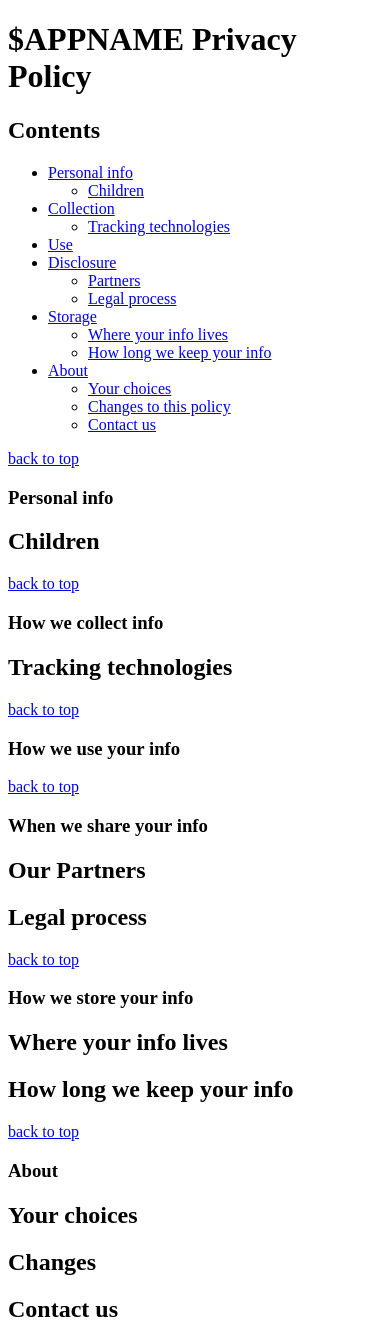
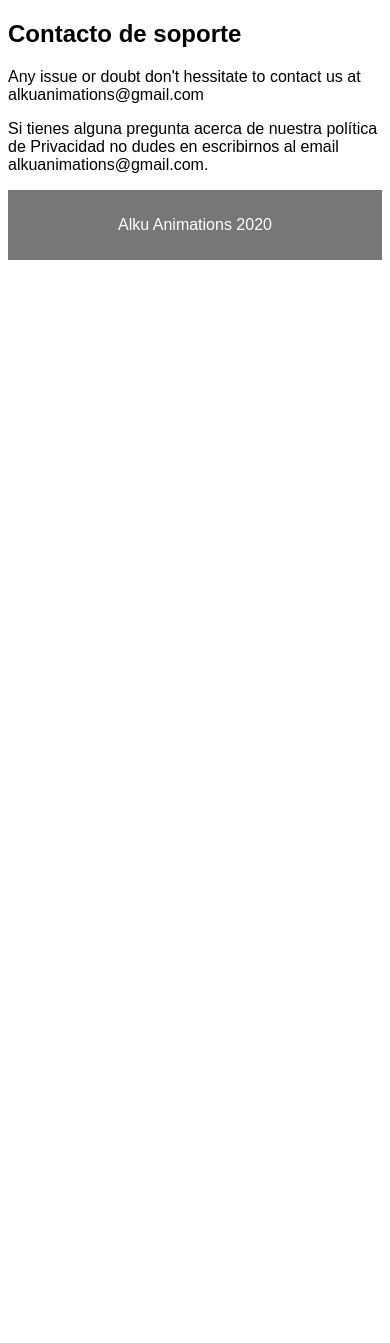
Before and after one commit to josueburbanov/ciudad-que-respira, a plain HTML site: page index.html in a window 390 px wide. After the commit the page ends 844 px from the top, so only its background shows below. Drawn offline with Linux system fonts and the light colour scheme.

Commit message:
Update index.html

```diff
--- a/index.html
+++ b/index.html
@@ -1,135 +1,86 @@
-<!DOCTYPE HTML>
+<!DOCTYPE html>
+<html lang="en">
+<head>
+<title>Contact Support</title>
+<meta charset="utf-8">
+<meta name="viewport" content="width=device-width, initial-scale=1">
+<style>
+* {
+  box-sizing: border-box;
+}
 
-<!-- This Source Code Form is subject to the terms of the Mozilla Public
-     License, v. 2.0. If a copy of the MPL was not distributed with this file,
-     You can obtain one at http://mozilla.org/MPL/2.0/.  -->
+body {
+  font-family: Arial, Helvetica, sans-serif;
+}
 
-<html lang=en>
- <head>
-  <meta charset="utf-8" />
+/* Style the header */
+header {
+  background-color: #666;
+  padding: 30px;
+  text-align: center;
+  font-size: 35px;
+  color: white;
+}
 
-  <title>$APPNAME - Privacy Policy</title>
-   <!--Make sure to put you app name in the page title-->
+/* Create two columns/boxes that floats next to each other */
+nav {
+  float: left;
+  width: 30%;
+  height: 300px; /* only for demonstration, should be removed */
+  background: #ccc;
+  padding: 20px;
+}
 
-  <link href="privacy-policy-updates.xml" type="application/rss+xml" title="$APPNAME Privacy Policy Updates" rel="alternate">
-   <!--It's a good idea to provide an RSS feed of privacy policy updates so that users don't have to keep checking back to see if anything has changed. Especially if your feed doesn't change regularly, it doesn't take much work to update it by hand whenever you make a change. Of course, whenever you make a large change, it's still a good idea to push a notice out to your users, even if you do have an RSS feed. Make sure to remove the RSS section below if you don't use an update feed.-->
+/* Style the list inside the menu */
+nav ul {
+  list-style-type: none;
+  padding: 0;
+}
 
-  <link rel="stylesheet" href="css/style.css" media="all" type="text/css">
+article {
+  float: left;
+  padding: 20px;
+  width: 70%;
+  background-color: #f1f1f1;
+  height: 300px; /* only for demonstration, should be removed */
+}
 
-  </head>
+/* Clear floats after the columns */
+section:after {
+  content: "";
+  display: table;
+  clear: both;
+}
 
- <body>
+/* Style the footer */
+footer {
+  background-color: #777;
+  padding: 10px;
+  text-align: center;
+  color: white;
+}
 
-   <header>
-    <h1>$APPNAME Privacy Policy</h1>
-    </header>
+/* Responsive layout - makes the two columns/boxes stack on top of each other instead of next to each other, on small screens */
+@media (max-width: 600px) {
+  nav, article {
+    width: 100%;
+    height: auto;
+  }
+}
+</style>
+</head>
+<body>
 
-   <nav>
-    <h1 id="contents">Contents</h1>
+<h2>Contacto de soporte</h2>
+<p>Any issue or doubt don't hessitate to contact us at alkuanimations@gmail.com</b></p>
 
-     <ul>
-     <li><a href="#personal-info">Personal info</a>
-      <ul><li><a href="#misc_children">Children</a></li></ul>
-      </li>
+<p>
+Si tienes alguna pregunta acerca de nuestra política de Privacidad no dudes en escribirnos al email alkuanimations@gmail.com.
+</p>
 
-     <li><a href="#collection">Collection</a>
-      <ul><li><a href="#collection_tracking">Tracking technologies</a></li></ul>
-      </li>
+<footer>
+  <p>Alku Animations 2020</p>
+</footer>
 
-     <li><a href="#use">Use</a>
-      </li>
-
-     <li><a href="#disclosure">Disclosure</a>
-      <ul>
-       <li><a href="#disclosure_partners">Partners</a></li>
-       <li><a href="#disclosure_legal">Legal process</a></li>
-       </ul></li>
-
-     <li><a href="#storage">Storage</a>
-      <ul>
-       <li><a href="#storage_location">Where your info lives</a></li>
-       <li><a href="#storage_duration">How long we keep your info</a></li>
-       </ul></li>
-
-    <li><a href="#misc">About</a>
-     <ul><li><a href="#choice">Your choices</a></li>
-      <li><a href="#change">Changes to this policy</a></li>
-      <li><a href="#contact">Contact us</a></li>
-      </ul></li>
-
-     </ul>
-    </nav>
-
-   <article>
-
-    <nav class="to-top"><a href="#contents">back to top</a></nav>
-
-    <section>
-
-     <h1 id="personal-info">Personal info</h1>
-
-      <h2 id="misc_children">Children</h2>
-
-     </section>
-
-    <nav class="to-top"><a href="#contents">back to top</a></nav>
-
-    <section>
-
-     <h1 id="collection">How we collect info</h1>
-
-      <h2 id="collection_tracking">Tracking technologies</h2>
-
-     </section>
-
-    <nav class="to-top"><a href="#contents">back to top</a></nav>
-
-    <section>
-
-     <h1 id="use">How we use your info</h1>
-
-     </section>
-
-    <nav class="to-top"><a href="#contents">back to top</a></nav>
-
-    <section>
-
-     <h1 id="disclosure">When we share your info</h1>
-
-      <h2 id="disclosure_partners">Our Partners</h2>
-
-      <h2 id="disclosure_legal">Legal process</h2>
-
-     </section>
-
-    <nav class="to-top"><a href="#contents">back to top</a></nav>
-
-    <section>
-
-     <h1 id="storage">How we store your info</h1>
-
-      <h2 id="storage_location">Where your info lives</h2>
-
-      <h2 id="storage_duration">How long we keep your info</h2>
-
-     </section>
-
-    <nav class="to-top"><a href="#contents">back to top</a></nav>
-
-    <section>
-
-     <h1 id="misc">About</h1>
-
-      <h2 id="misc_choice">Your choices</h2>
-
-      <h2 id="misc_changes">Changes</h2>
-
-      <h2 id="misc_contact">Contact us</h2>
-
-     </section>
-
-    </article>
-
-  </body>
-
- </html>
+</body>
+</html>
```
